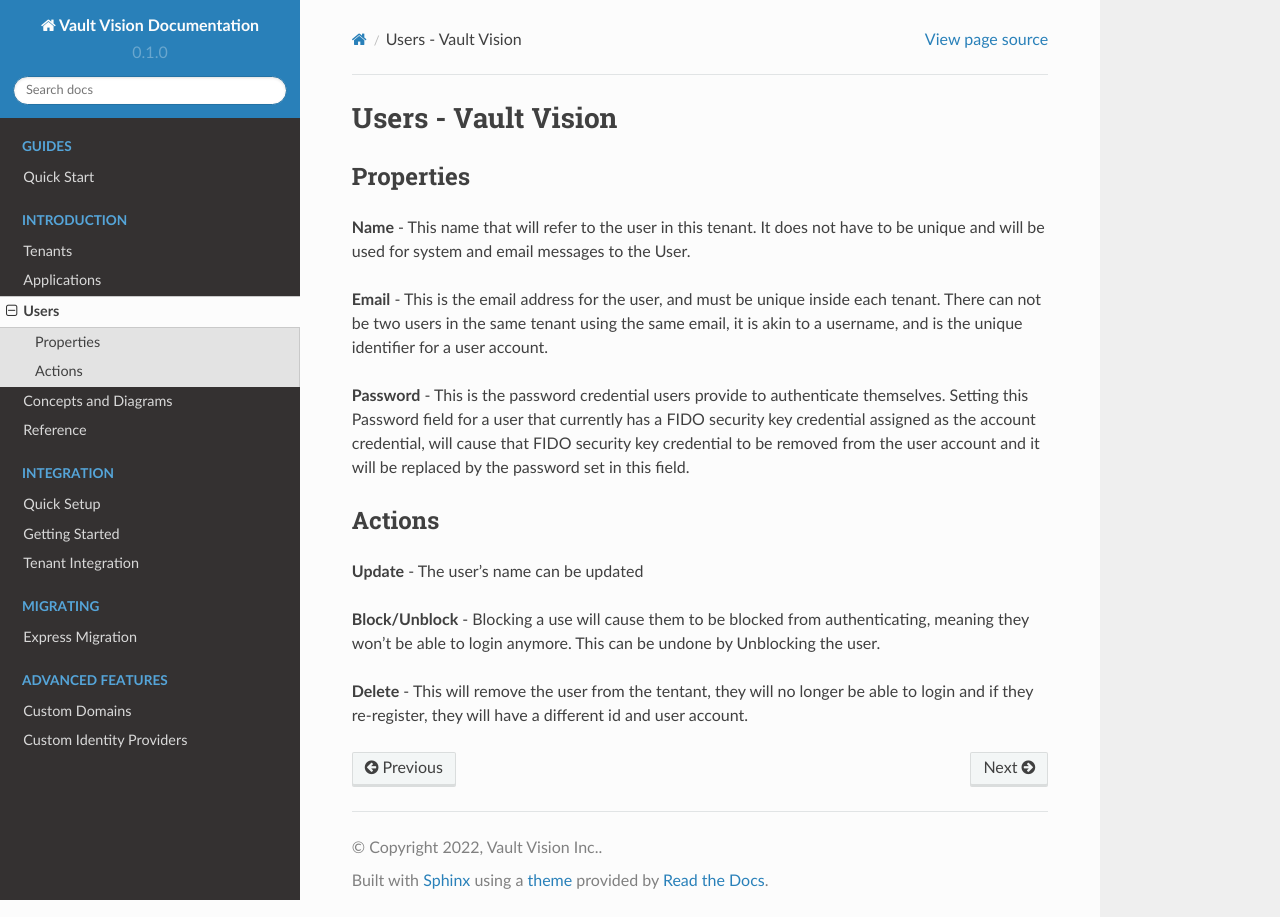
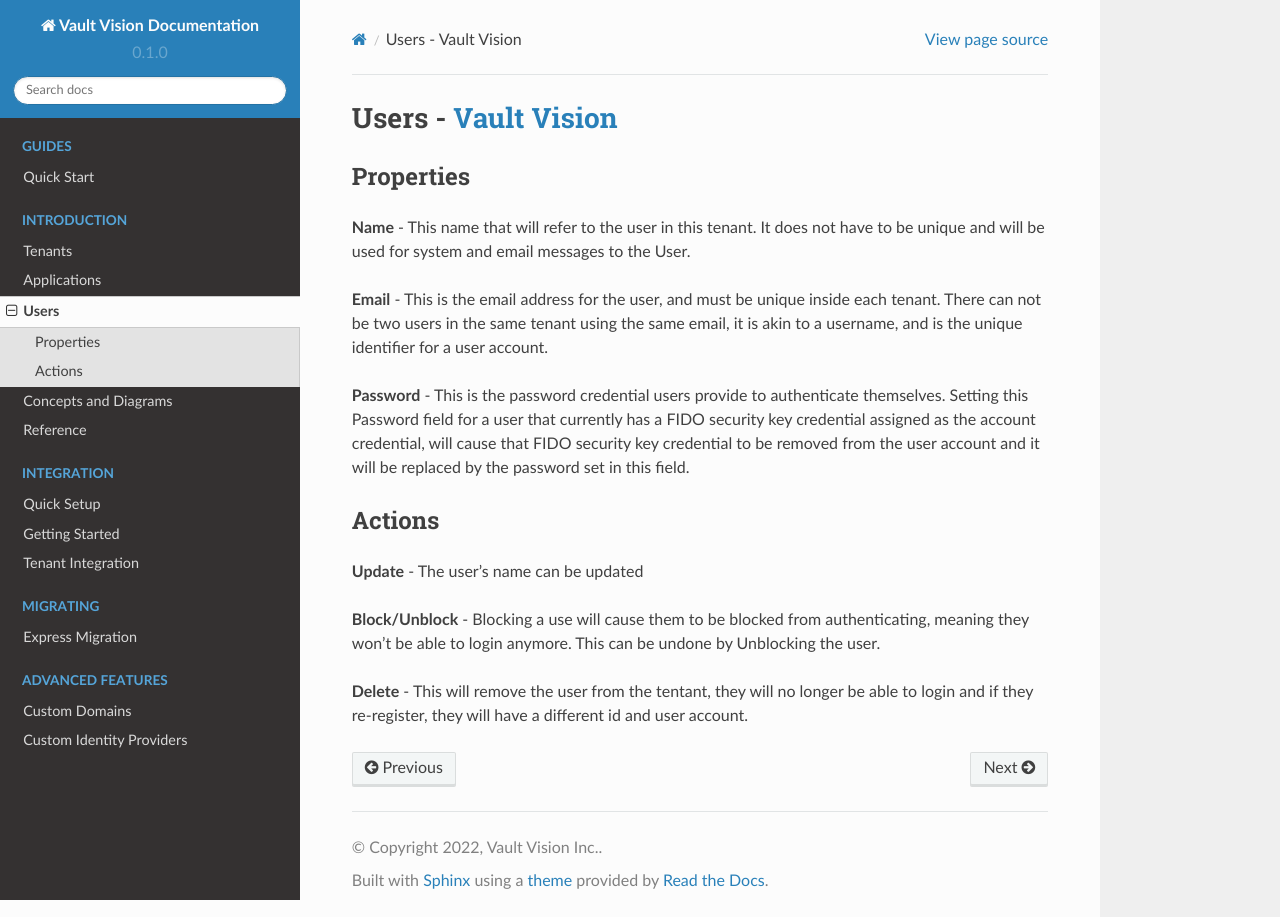
Before and after one commit to vaultvision/docs, a Sphinx documentation site: the page built from docs/source/users.md, in a window 1280 px wide. Built offline with Sphinx 7.4.7 and the Read the Docs theme 2.0.0, drawn with Linux system fonts in a browser that asks for light colours; part of the change alters nothing that is shown.

```diff
--- a/docs/source/users.md
+++ b/docs/source/users.md
@@ -1,4 +1,4 @@
-Users - Vault Vision
+Users - [Vault Vision](https://vaultvision.com)
 ========
 
 ## Properties
```
